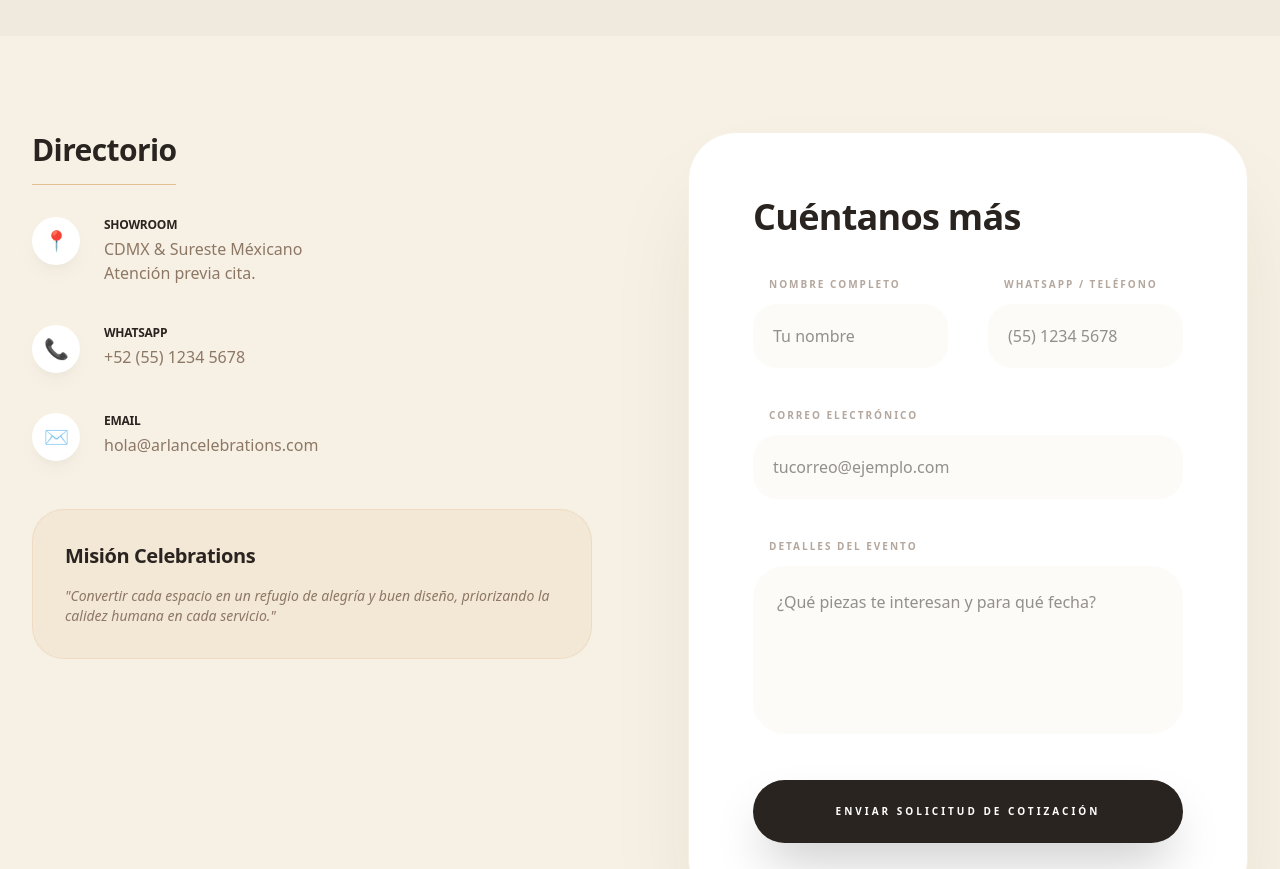
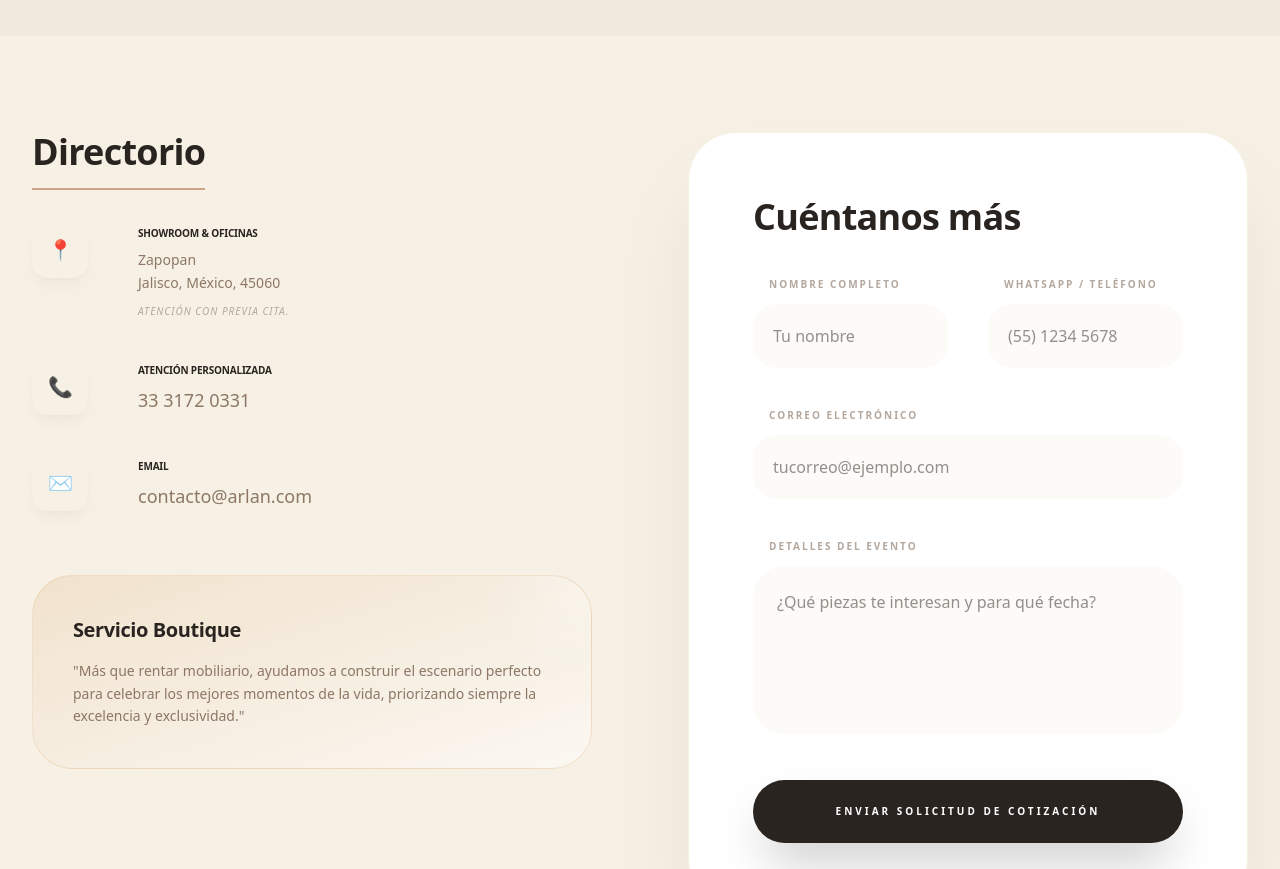
Before and after one commit to talentocontarifa-bot/ARLAN, a Next.js app: page /contact in a window 1280 px wide. Shown: the part 460-1329 px from the top of the page. Built offline with nearby package versions, Linux system fonts and the light colour scheme.

Commit message:
Enhance design and add real contact info

```diff
--- a/src/app/catalog/page.tsx
+++ b/src/app/catalog/page.tsx
@@ -26,11 +26,16 @@ export default function Catalog() {
             <main className="flex-grow pt-20">
 
                 {/* Header */}
-                <section className="bg-arlan-truffle/10 py-32 text-center px-4">
-                    <h1 className="text-6xl font-heading font-medium text-arlan-espresso mb-6">Colección Curada</h1>
-                    <p className="text-arlan-hazelnut max-w-2xl mx-auto font-light text-xl">
-                        Mobiliario de autor diseñado para elevar tus espacios más importantes.
-                    </p>
+                <section className="relative overflow-hidden bg-arlan-truffle/5 py-40 text-center px-4 border-b border-arlan-truffle/10">
+                    <div className="absolute top-0 right-1/4 w-[500px] h-[500px] bg-arlan-sand/20 rounded-full blur-[120px] mix-blend-multiply opacity-50 -translate-y-1/2" />
+                    <div className="absolute bottom-0 left-1/4 w-[400px] h-[400px] bg-arlan-willow/20 rounded-full blur-[100px] mix-blend-multiply opacity-50 translate-y-1/2" />
+                    <div className="relative z-10">
+                        <span className="text-arlan-sand font-heading font-bold tracking-[0.5em] uppercase text-[10px] mb-6 block">Nuestro Inventario</span>
+                        <h1 className="text-6xl md:text-8xl font-heading font-medium text-arlan-espresso mb-8 tracking-tighter">Colección Curada</h1>
+                        <p className="text-arlan-hazelnut max-w-2xl mx-auto font-light text-xl leading-relaxed">
+                            Mobiliario de autor diseñado meticulosamente para elevar tus celebraciones y convertirlas en hitos memorables.
+                        </p>
+                    </div>
                 </section>
 
                 {/* Categories */}
--- a/src/app/contact/page.tsx
+++ b/src/app/contact/page.tsx
@@ -24,50 +24,56 @@ export default function Contact() {
 
                 <section className="py-24 max-w-7xl mx-auto px-4 sm:px-6 lg:px-8 grid md:grid-cols-2 gap-24">
 
-                    {/* Info */}
-                    <div className="space-y-12">
-                        <div>
-                            <h2 className="text-3xl font-serif text-arlan-espresso mb-8 border-b border-arlan-wheat pb-4 inline-block">Directorio</h2>
+                    <div className="space-y-16">
+                        <div className="space-y-12">
+                            <h2 className="text-4xl font-heading font-medium text-arlan-espresso mb-8 border-b-2 border-arlan-sand pb-4 inline-block tracking-tight">Directorio</h2>
                             <div className="space-y-10 text-arlan-hazelnut">
-                                <div className="flex items-start gap-6">
-                                    <div className="w-12 h-12 rounded-full bg-white flex items-center justify-center text-xl shadow-lg shadow-arlan-truffle/10 shrink-0">
+                                <div className="flex items-start gap-8 group">
+                                    <div className="w-14 h-14 rounded-2xl bg-arlan-linen/50 flex items-center justify-center text-xl shadow-lg shadow-arlan-truffle/10 shrink-0 group-hover:bg-arlan-sand group-hover:text-white transition-all duration-300">
                                         📍
                                     </div>
-                                    <div className="space-y-1">
-                                        <h3 className="font-bold text-arlan-espresso uppercase tracking-widest text-xs">Showroom</h3>
-                                        <p className="font-light">CDMX & Sureste Méxicano<br />Atención previa cita.</p>
-                                    </div>
-                                </div>
-
-                                <div className="flex items-start gap-6">
-                                    <div className="w-12 h-12 rounded-full bg-white flex items-center justify-center text-xl shadow-lg shadow-arlan-truffle/10 shrink-0">
-                                        📞
-                                    </div>
-                                    <div className="space-y-1">
-                                        <h3 className="font-bold text-arlan-espresso uppercase tracking-widest text-xs">WhatsApp</h3>
-                                        <p className="font-light hover:text-arlan-sand transition-colors">
-                                            <a href="tel:+525512345678">+52 (55) 1234 5678</a>
+                                    <div className="space-y-2 pt-1 border-l-2 border-transparent group-hover:border-arlan-sand pl-4 transition-all duration-300">
+                                        <h3 className="font-bold text-arlan-espresso uppercase tracking-[0.2em] text-[10px]">Showroom & Oficinas</h3>
+                                        <p className="font-light text-sm leading-relaxed text-balance">
+                                            Zapopan <br />
+                                            Jalisco, México, 45060<br />
+                                            <span className="italic text-[10px] uppercase text-arlan-truffle tracking-widest mt-2 block">Atención con previa cita.</span>
                                         </p>
                                     </div>
                                 </div>
 
-                                <div className="flex items-start gap-6">
-                                    <div className="w-12 h-12 rounded-full bg-white flex items-center justify-center text-xl shadow-lg shadow-arlan-truffle/10 shrink-0">
+                                <div className="flex items-start gap-8 group">
+                                    <div className="w-14 h-14 rounded-2xl bg-arlan-linen/50 flex items-center justify-center text-xl shadow-lg shadow-arlan-truffle/10 shrink-0 group-hover:bg-arlan-willow group-hover:text-white transition-all duration-300">
+                                        📞
+                                    </div>
+                                    <div className="space-y-2 pt-1 border-l-2 border-transparent group-hover:border-arlan-willow pl-4 transition-all duration-300">
+                                        <h3 className="font-bold text-arlan-espresso uppercase tracking-[0.2em] text-[10px]">Atención Personalizada</h3>
+                                        <p className="font-light hover:text-arlan-willow transition-colors text-lg">
+                                            <a href="tel:+523331720331">33 3172 0331</a>
+                                        </p>
+                                    </div>
+                                </div>
+
+                                <div className="flex items-start gap-8 group">
+                                    <div className="w-14 h-14 rounded-2xl bg-arlan-linen/50 flex items-center justify-center text-xl shadow-lg shadow-arlan-truffle/10 shrink-0 group-hover:bg-arlan-wheat group-hover:text-white transition-all duration-300">
                                         ✉️
                                     </div>
-                                    <div className="space-y-1">
-                                        <h3 className="font-bold text-arlan-espresso uppercase tracking-widest text-xs">Email</h3>
-                                        <p className="font-light hover:text-arlan-sand transition-colors">
-                                            <a href="mailto:hola@arlancelebrations.com">hola@arlancelebrations.com</a>
+                                    <div className="space-y-2 pt-1 border-l-2 border-transparent group-hover:border-arlan-wheat pl-4 transition-all duration-300">
+                                        <h3 className="font-bold text-arlan-espresso uppercase tracking-[0.2em] text-[10px]">Email</h3>
+                                        <p className="font-light hover:text-arlan-wheat transition-colors text-lg">
+                                            <a href="mailto:contacto@arlan.com">contacto@arlan.com</a>
                                         </p>
                                     </div>
                                 </div>
                             </div>
                         </div>
 
-                        <div className="p-8 bg-arlan-wheat/20 rounded-[2rem] border border-arlan-wheat/30">
-                            <h3 className="text-xl font-serif text-arlan-espresso mb-4">Misión Celebrations</h3>
-                            <p className="text-arlan-hazelnut font-light text-sm italic">"Convertir cada espacio en un refugio de alegría y buen diseño, priorizando la calidez humana en cada servicio."</p>
+                        <div className="p-10 bg-gradient-to-br from-arlan-wheat/30 to-white/50 rounded-[2.5rem] border border-arlan-wheat/40 relative overflow-hidden group">
+                            <div className="absolute top-0 right-0 w-32 h-32 bg-white/40 rounded-full -translate-y-1/2 translate-x-1/2 blur-2xl group-hover:scale-150 transition-transform duration-700" />
+                            <h3 className="text-xl font-heading font-medium text-arlan-espresso mb-4 relative z-10">Servicio Boutique</h3>
+                            <p className="text-arlan-hazelnut font-light text-sm leading-relaxed relative z-10">
+                                "Más que rentar mobiliario, ayudamos a construir el escenario perfecto para celebrar los mejores momentos de la vida, priorizando siempre la excelencia y exclusividad."
+                            </p>
                         </div>
                     </div>
 
--- a/src/app/globals.css
+++ b/src/app/globals.css
@@ -11,6 +11,43 @@
 
   --font-sans: var(--font-geist-sans);
   --font-heading: var(--font-outfit);
+
+  --animate-float: float 12s ease-in-out infinite;
+  --animate-pulse-slow: pulse-slow 8s ease-in-out infinite;
+}
+
+@keyframes float {
+
+  0%,
+  100% {
+    transform: translate(0, 0) scale(1);
+  }
+
+  33% {
+    transform: translate(30px, -50px) scale(1.1);
+  }
+
+  66% {
+    transform: translate(-20px, 20px) scale(0.9);
+  }
+}
+
+@keyframes pulse-slow {
+
+  0%,
+  100% {
+    opacity: 1;
+    transform: scale(1);
+  }
+
+  50% {
+    opacity: 0.5;
+    transform: scale(0.9);
+  }
+}
+
+@utility bg-gradient-radial {
+  background-image: radial-gradient(var(--tw-gradient-stops));
 }
 
 :root {
```
Also changed, not shown: src/app/page.tsx (+26 -15 lines).
